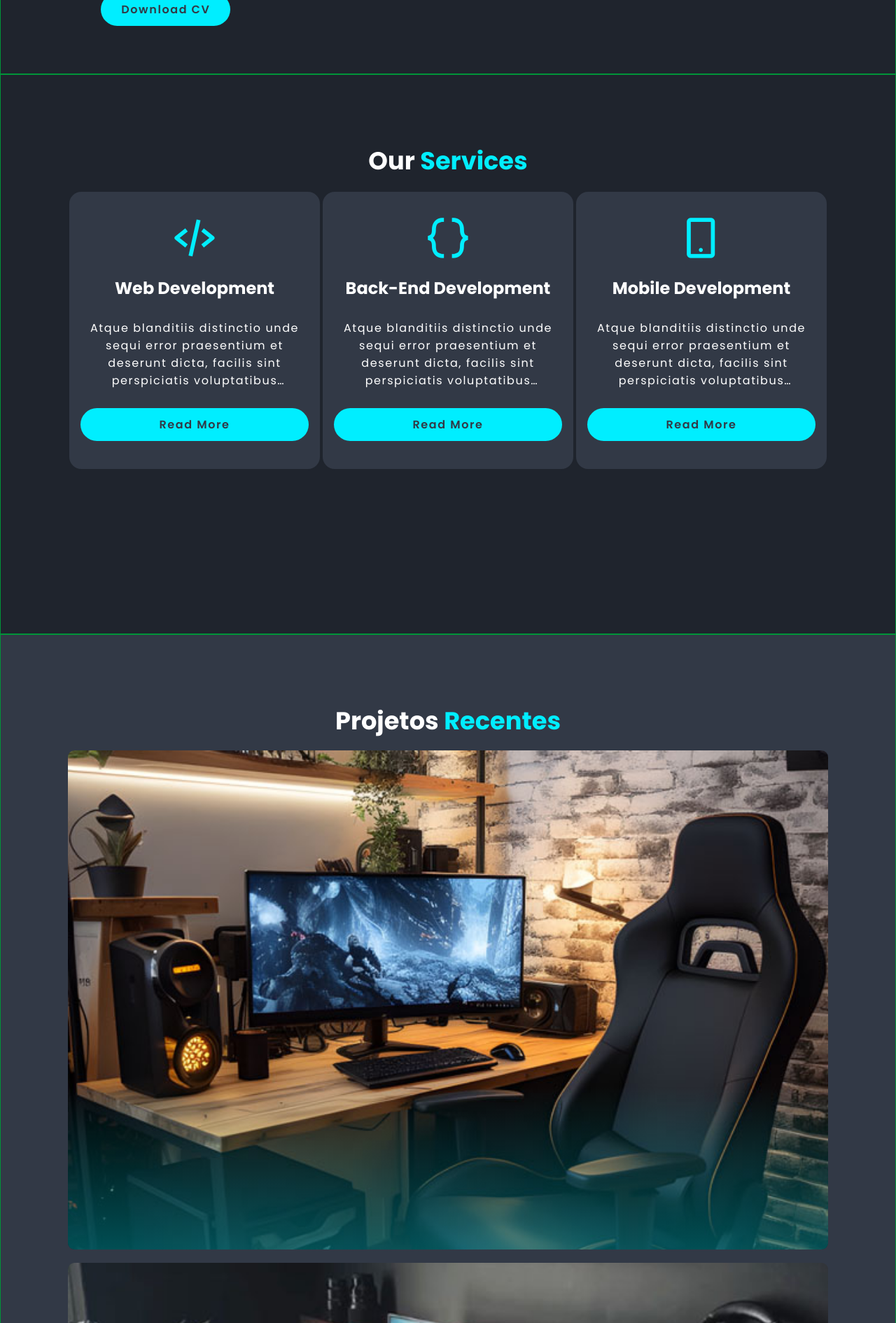
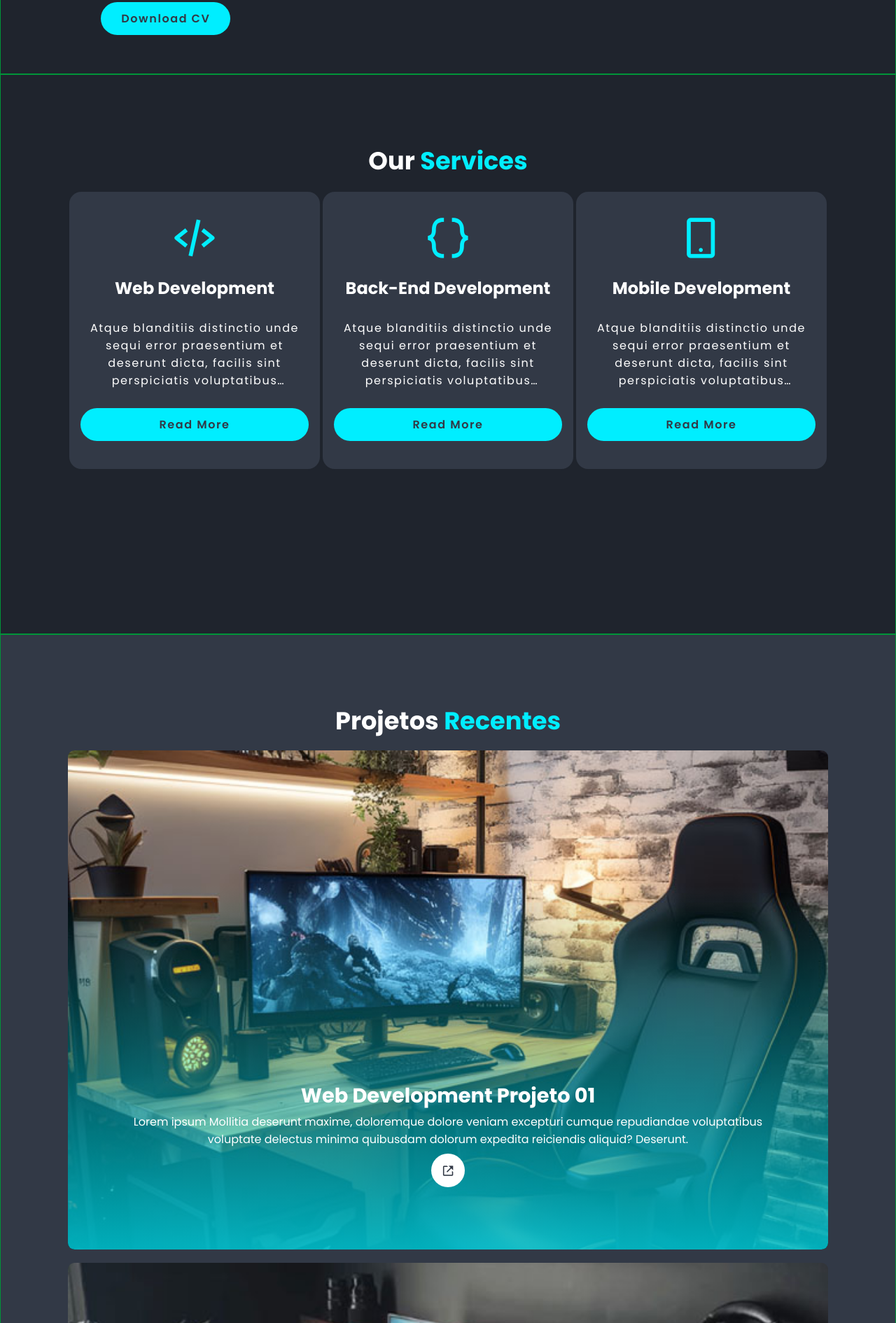
Before and after one commit to ivanildoag/site, a plain HTML site: page index.html in a window 1280 px wide. Shown: the part 694-2584 px from the top of the page at 70% size. Drawn offline with nearby package versions, Linux system fonts and the light colour scheme.

Commit message:
centralização de texto portfolio

```diff
--- a/css/style.css
+++ b/css/style.css
@@ -230,7 +230,7 @@ span {
     align-items: center;
     text-align: center;
     padding: 0 4rem;
-    transform: translateY(30rem);
+    transform: translateY(12rem);
     transition: 0.5s ease;
 }
 
--- a/index.html
+++ b/index.html
@@ -1,5 +1,6 @@
 <!DOCTYPE html>
 <html lang="en">
+
 <head>
     <meta charset="UTF-8">
     <meta name="viewport" content="width=device-width, initial-scale=1.0">
@@ -47,15 +48,12 @@
                 <a href="#"><i class='bx bxl-twitter'></i></a>
                 <a href="#"><i class='bx bxl-github'></i></a>
             </div>
-
-            <div>
-                <a href="#" class="btn">Download CV</a>
-            </div>
+            <br>
+            <a href="#" class="btn">Download CV</a>
         </div>
 
         <div class="home-img">
             <img src="img/Foto Ivanildo2.png" alt="Profile picture">
-        </div>
         </div>
     </section>
     <!-- /home /section -->
@@ -278,4 +276,5 @@
     </footer>
 </body>
 <script src="js/script.js"></script>
+
 </html>
```
